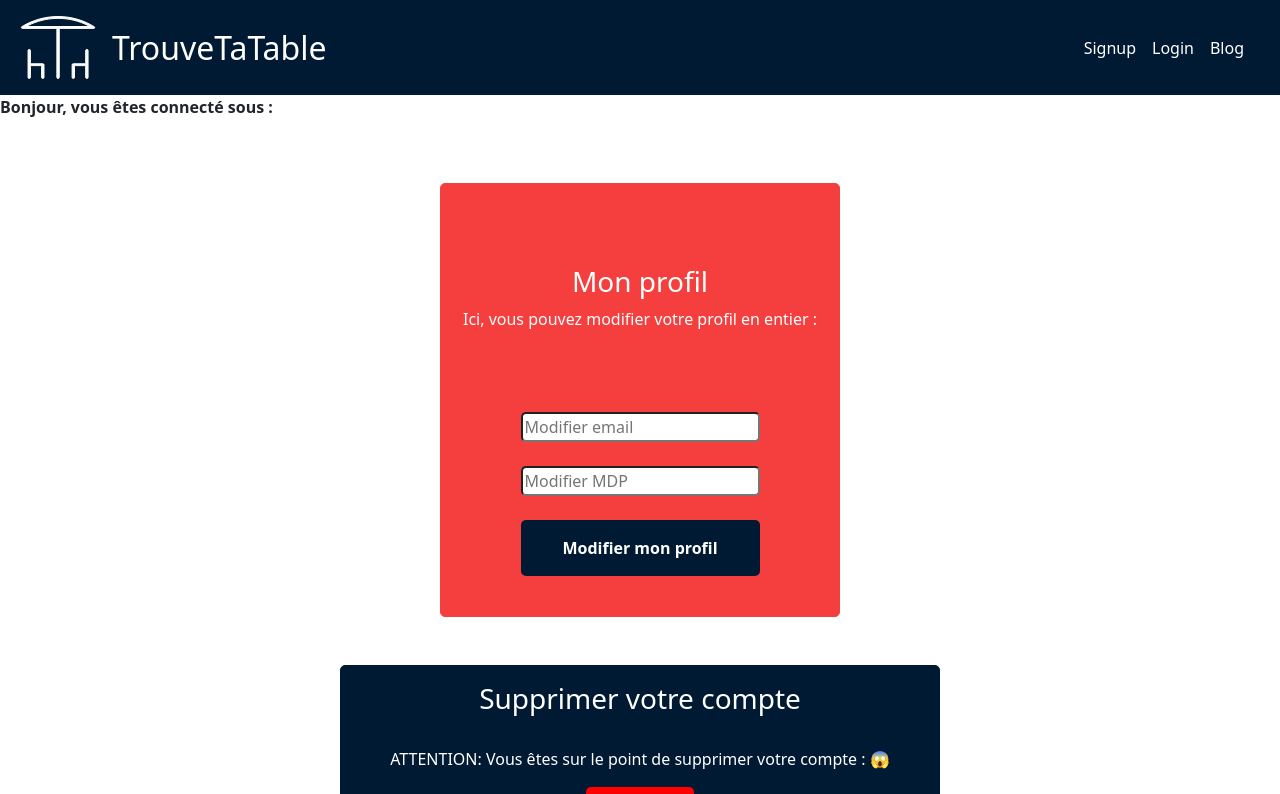
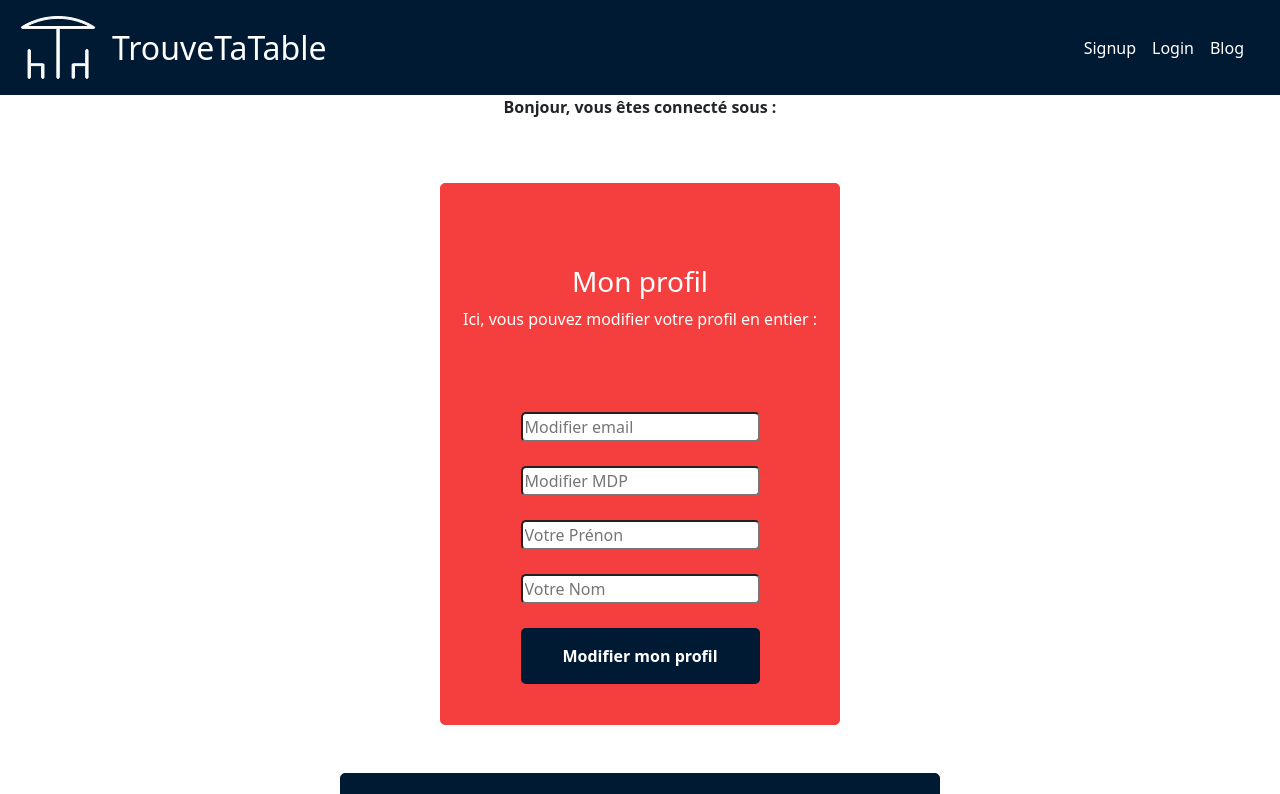
Before and after one commit to chendanet/frontend_trouvetatabe, a React (Create React App) app: page /profile in a window 1280 px wide. Shown: the top 794 px of the page. Built offline with nearby package versions, Linux system fonts and the light colour scheme; no server answers.

Commit message:
add input to profil update

```diff
--- a/src/pages/Profile/index.jsx
+++ b/src/pages/Profile/index.jsx
@@ -12,6 +12,8 @@ import { logout } from "store/actions";
 const Profile = () => {
     const [email, setEmail] = useState()
     const [password, setPassword] = useState()
+    const [lastName, setLastName] = useState()
+    const [firstName, setFirstName] = useState()
     const dispatch = useDispatch()
     const currentUser = useSelector(state => state.authReducer)
     const history = useHistory()
@@ -22,7 +24,9 @@ const Profile = () => {
         const dataUser = {
             user: {
                 email: email,
-                password: password
+                password: password,
+                last_name: lastName,
+                first_name: firstName,
             }
         }
 
@@ -36,14 +40,21 @@ const Profile = () => {
                 body: JSON.stringify(dataUser)
             })
 
-        const data = await response.json()
+        // const data = await response.json()
         currentUser.email = email
         dispatch(authenticate({
             id: currentUser.id,
-            email: email,
+            email: email || localStorage.getItem(config.LOCAL_STORAGE_KEY).email,
+            last_name: lastName,
+            first_name: firstName,
         }, token))
+
+        // console.log(data)
         history.push('/')
     }
+    console.log("currentUser:" , currentUser);
+
+
     // ************* add booking for profil **************
 
     const [myBooking, setMyBooking] = useState([]);
@@ -94,8 +105,9 @@ const Profile = () => {
 
     return (
         <>
-            <div className="identityProfil">
-                <p>Bonjour, vous êtes connecté sous : <h4>{currentUser.email}</h4></p>
+            <div className="identityProfil text-center">
+                {currentUser.last_name ? <p>Bonjour,<h4>{currentUser.last_name}</h4></p> : <p>Bonjour, vous êtes connecté sous : <h4>{currentUser.email}</h4></p>}
+
             </div>
             <div className="container d-flex align-items-center justify-content-center">
                 <div className="form-container">
@@ -108,6 +120,7 @@ const Profile = () => {
                             <input
                                 type="text"
                                 name="email"
+
                                 onChange={(e) => setEmail(e.target.value)}
                                 placeholder="Modifier email" />
                             <br />
@@ -116,6 +129,18 @@ const Profile = () => {
                                 name="password"
                                 onChange={(e) => setPassword(e.target.value)}
                                 placeholder="Modifier MDP" />
+                            <br />
+                            <input
+                                type="text"
+                                name="last-name"
+                                onChange={(e) => setLastName(e.target.value)}
+                                placeholder="Votre Prénon" />
+                            <br />
+                            <input
+                                type="text"
+                                name="first-name"
+                                onChange={(e) => setFirstName(e.target.value)}
+                                placeholder="Votre Nom" />
                             <br />
                             <button type="submit" onClick={updateCurrentUser} className="btn-signin">
                                 Modifier mon profil
--- a/src/store/actions/index.jsx
+++ b/src/store/actions/index.jsx
@@ -8,14 +8,20 @@ const authenticate = (user, token) => {
     const {
         id,
         email,
-        is_manager
+        is_manager,
+        first_name,
+        last_name,
+        password,
     } = user;
     return {
         type: AUTHENTICATE,
         payload: {
             id: id,
             email: email,
-            is_manager: is_manager
+            is_manager: is_manager,
+            first_name: first_name,
+            last_name: last_name,
+            password: password,
         },
         token: token
     }
--- a/src/store/reducers/index.jsx
+++ b/src/store/reducers/index.jsx
@@ -5,7 +5,9 @@ import config from 'config'
 const emptyState = {
     id: null,
     email: '',
-    is_manager: null
+    is_manager: null,
+    first_name: '',
+    last_name: '',
 }
 
 const getUser = () => {
```
